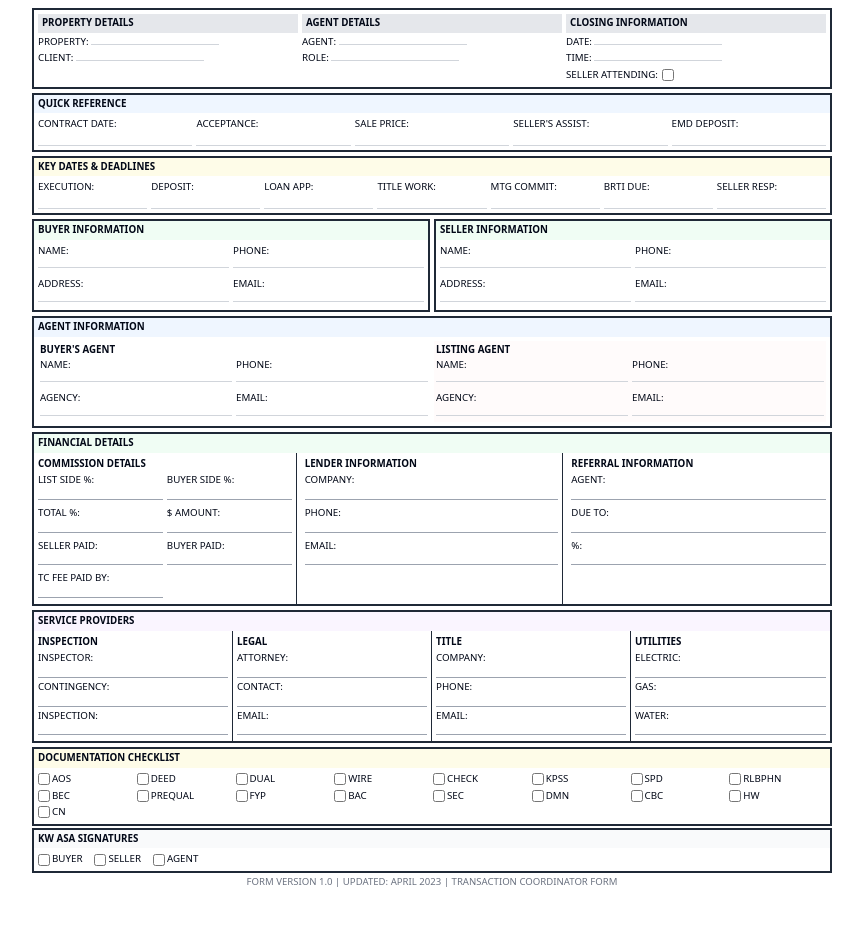
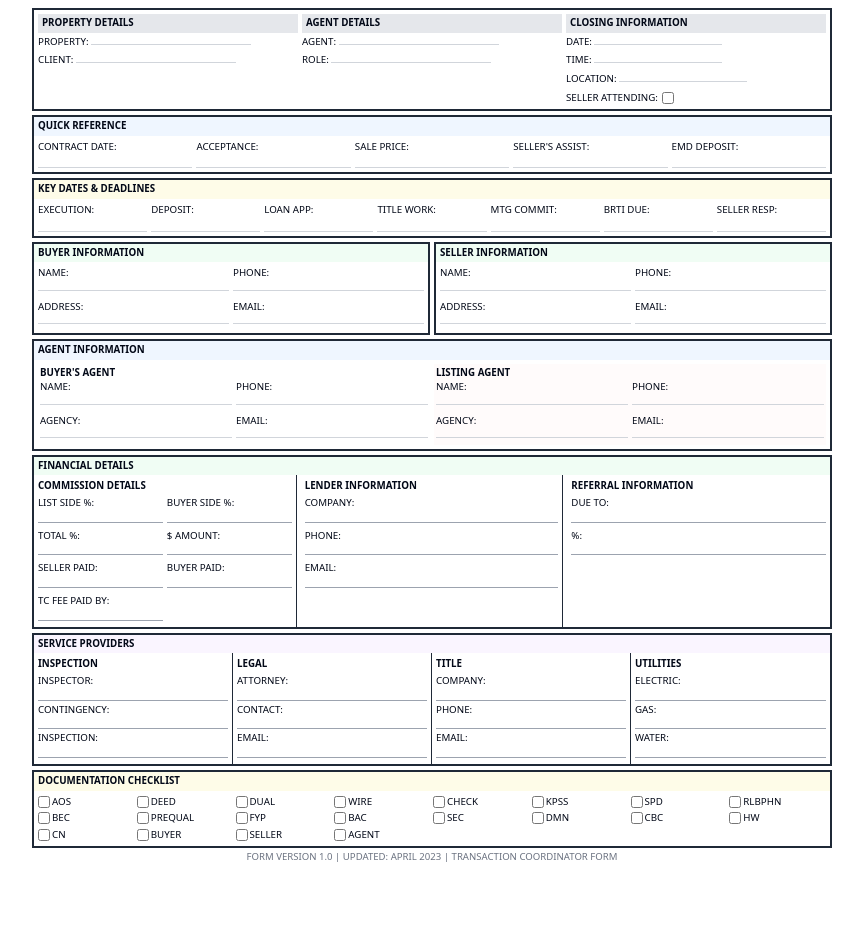
Before and after one commit to haydnphilipdesign/layout-rearrange-pdf, a React (Vite) app: page / in a window 1280 px wide. Shown: the top 926 px of the page, without its empty margins (208-1071 px from the left). Built offline with nearby package versions, Linux system fonts and the light colour scheme.

Commit message:
Refactor: Update transaction form
- Added location to closing details.
- Increased space for property and agent details.
- Removed Agent from referral section.
- Moved KW ASA section.

```diff
--- a/src/pages/Index.tsx
+++ b/src/pages/Index.tsx
@@ -1,27 +1,30 @@
 import { cn } from "@/lib/utils";
+
 const TransactionForm = () => {
-  return <div className="max-w-[8.5in] min-h-[11in] mx-auto bg-white p-2 text-[0.61rem] print:shadow-none">
+  return (
+    <div className="max-w-[8.5in] min-h-[11in] mx-auto bg-white p-2 text-[0.61rem] print:shadow-none">
       {/* Top Section */}
       <div className="grid grid-cols-3 gap-1 border-2 border-gray-800 p-1 mb-1">
         <div className="space-y-0.5">
           <div className="bg-gray-200 font-semibold px-1 py-0.5">PROPERTY DETAILS</div>
-          <div className="space-y-0.5">
-            <div>PROPERTY: <span className="border-b border-gray-300 inline-block w-32"></span></div>
-            <div>CLIENT: <span className="border-b border-gray-300 inline-block w-32"></span></div>
+          <div className="space-y-1">
+            <div>PROPERTY: <span className="border-b border-gray-300 inline-block w-40"></span></div>
+            <div>CLIENT: <span className="border-b border-gray-300 inline-block w-40"></span></div>
           </div>
         </div>
         <div className="space-y-0.5">
           <div className="bg-gray-200 font-semibold px-1 py-0.5">AGENT DETAILS</div>
-          <div className="space-y-0.5">
-            <div>AGENT: <span className="border-b border-gray-300 inline-block w-32"></span></div>
-            <div>ROLE: <span className="border-b border-gray-300 inline-block w-32"></span></div>
+          <div className="space-y-1">
+            <div>AGENT: <span className="border-b border-gray-300 inline-block w-40"></span></div>
+            <div>ROLE: <span className="border-b border-gray-300 inline-block w-40"></span></div>
           </div>
         </div>
         <div className="space-y-0.5">
           <div className="bg-gray-200 font-semibold px-1 py-0.5">CLOSING INFORMATION</div>
-          <div className="space-y-0.5">
+          <div className="space-y-1">
             <div>DATE: <span className="border-b border-gray-300 inline-block w-32"></span></div>
             <div>TIME: <span className="border-b border-gray-300 inline-block w-32"></span></div>
+            <div>LOCATION: <span className="border-b border-gray-300 inline-block w-32"></span></div>
             <div className="flex items-center gap-1">
               <span>SELLER ATTENDING:</span>
               <input type="checkbox" className="h-3 w-3 border-gray-300" />
@@ -154,8 +157,6 @@ const TransactionForm = () => {
             <div className="font-semibold mb-0.5">REFERRAL INFORMATION</div>
             <div className="grid grid-cols-1 gap-1">
 
-              <div>AGENT: <div className="border-b border-gray-400 h-3 mb-0.5"></div></div>
-
 
               <div>DUE TO: <div className="border-b border-gray-400 h-3 mb-0.5"></div></div>
               <div>%: <div className="border-b border-gray-400 h-3 mb-0.5"></div></div>
@@ -199,21 +200,24 @@ const TransactionForm = () => {
       <div className="mb-0.5">
         <div className="bg-yellow-50 font-semibold px-1 py-0.5 border-t-2 border-x-2 border-gray-800">DOCUMENTATION CHECKLIST</div>
         <div className="grid grid-cols-8 gap-0.5 p-1 border-2 border-t-0 border-gray-800">
-          {['AOS', 'DEED', 'DUAL', 'WIRE', 'CHECK', 'KPSS', 'SPD', 'RLBPHN', 'BEC', 'PREQUAL', 'FYP', 'BAC', 'SEC', 'DMN', 'CBC', 'HW', 'CN'].map((item, i) => <div key={i} className="flex items-center gap-0.5">
+          {['AOS', 'DEED', 'DUAL', 'WIRE', 'CHECK', 'KPSS', 'SPD', 'RLBPHN', 'BEC', 'PREQUAL', 'FYP', 'BAC', 'SEC', 'DMN', 'CBC', 'HW', 'CN'].map((item, i) => (
+            <div key={i} className="flex items-center gap-0.5">
               <input type="checkbox" className="h-3 w-3 border-gray-800" />
               <span className="text-[0.61rem]">{item}</span>
-            </div>)}
-        </div>
-      </div>
-
-      {/* KW ASA Signatures - Right below Documentation Checklist */}
-      <div className="mb-0.5">
-        <div className="bg-gray-50 font-semibold px-1 py-0.5 border-t-2 border-x-2 border-gray-800">KW ASA SIGNATURES</div>
-        <div className="flex gap-3 p-1 border-2 border-t-0 border-gray-800">
-          {['BUYER', 'SELLER', 'AGENT'].map((item, i) => <div key={i} className="flex items-center gap-0.5">
-              <input type="checkbox" className="h-3 w-3 border-gray-800" />
-              <span className="text-[0.61rem]">{item}</span>
-            </div>)}
+            </div>
+          ))}
+          <div className="flex items-center gap-0.5">
+            <input type="checkbox" className="h-3 w-3 border-gray-800" />
+            <span className="text-[0.61rem]">BUYER</span>
+          </div>
+          <div className="flex items-center gap-0.5">
+            <input type="checkbox" className="h-3 w-3 border-gray-800" />
+            <span className="text-[0.61rem]">SELLER</span>
+          </div>
+          <div className="flex items-center gap-0.5">
+            <input type="checkbox" className="h-3 w-3 border-gray-800" />
+            <span className="text-[0.61rem]">AGENT</span>
+          </div>
         </div>
       </div>
 
@@ -221,6 +225,8 @@ const TransactionForm = () => {
       <div className="text-center text-[0.6rem] text-gray-500 mt-0.5">
         FORM VERSION 1.0 | UPDATED: APRIL 2023 | TRANSACTION COORDINATOR FORM
       </div>
-    </div>;
+    </div>
+  );
 };
+
 export default TransactionForm;
```
